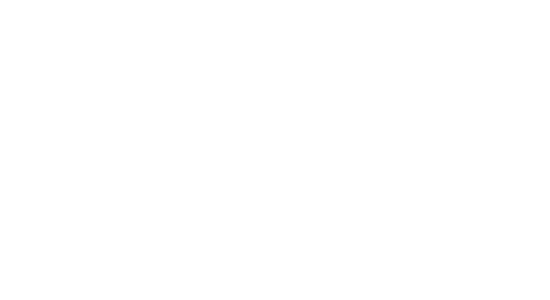
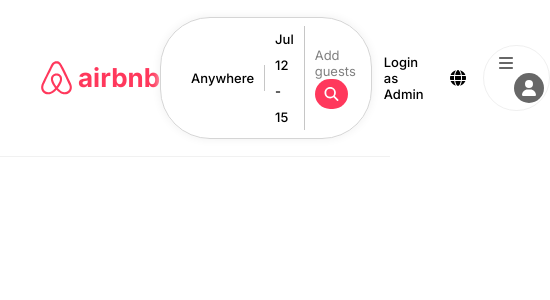
Before and after one commit to abedulaziz/airbnb-s_landing_page_replicate, a React (Create React App) app in the folder react_frontend/: page / in a window 390 px wide. Shown: the top 300 px of the page, 550 px wide, since content can reach past the window. Built offline with nearby package versions, Linux system fonts and the light colour scheme.

Commit message:
Creating header component inside pages folder with media queries

```diff
--- a/react_frontend/src/App.css
+++ b/react_frontend/src/App.css
@@ -1,38 +1,172 @@
-.App {
-  text-align: center;
+@import url('https://fonts.googleapis.com/css2?family=Inter:wght@300;400;500;700;800&display=swap');
+
+:root {
+  --theme-color: #ff385c
 }
 
-.App-logo {
-  height: 40vmin;
-  pointer-events: none;
+* {
+  box-sizing: border-box;
 }
 
-@media (prefers-reduced-motion: no-preference) {
-  .App-logo {
-    animation: App-logo-spin infinite 20s linear;
+body {
+  background-color: #FFF;
+  color: #000;
+  font-family: 'Inter', sans-serif;
+}
+
+h1, h2, h3, h4, p {
+  margin: 0
+}
+
+.container {
+  padding: 0 80px
+}
+
+
+/* ----------- start header ----------- */
+
+header {
+  border-bottom: 1px solid #f1f1f1;
+}
+
+header .header_items_wrapper {
+  display: flex;
+  padding: 17px 0;
+  justify-content: space-between;
+  align-items: center;
+}
+
+header .header_items_wrapper .logo {
+  display: flex;
+  align-items: center;
+}
+
+header .header_items_wrapper .logo svg{
+  width: 33px;
+}
+
+header .header_items_wrapper .logo .airbnb{
+  color: var(--theme-color);
+  font-size: 26px;
+  font-weight: 700;
+  margin-left: 5px;
+}
+
+header .header_items_wrapper .search_box {
+  border: 1px solid #d5d5d5 ;
+  padding: 8px 5px 8px 20px;
+  border-radius: 50px;
+  box-shadow: 0 0 10px #f0f0f0;
+  cursor: pointer;
+  position: absolute;
+  left: 50%;
+  transform: translateX(-50%);
+  font-size: 13px;
+
+}
+
+header .header_items_wrapper .search_box .search_wrapper{
+  display: flex;
+  align-items: center;
+}
+
+header .header_items_wrapper .search_box .search_wrapper >div:not(:last-child) {
+  border-right: 1px solid rgb(198, 198, 198);
+  padding: 0 10px;
+  font-weight: 500;
+  line-height: 2;
+}
+
+header .header_items_wrapper .search_box .search_wrapper .add_guests_and_search {
+  padding-left: 10px;
+  color: gray;
+}
+
+header .header_items_wrapper .search_box .search_wrapper .add_guests_and_search span {
+  margin-right: 10px;
+}
+
+header .header_items_wrapper .search_box .search_wrapper .add_guests_and_search .icon_wrapper {
+  display: inline-block;
+  background-color: var(--theme-color);
+  padding: 7px;
+  border-radius: 50px;
+}
+
+header .search_box .search_wrapper .add_guests_and_search .icon_wrapper svg {
+  color: #FFF;
+  width: 19px;
+  height: 14px
+}
+
+
+header .user_options {
+  display: flex;
+  align-items: center;
+}
+
+header .user_options >div:not(:last-child) {
+  padding: 12px;
+  border-radius: 50px;
+  font-size: 13px;
+  font-weight: 500;
+}
+
+header .user_options .language_search {
+  width: 42px;
+  font-size: initial !important;
+}
+
+header .user_options >div:not(:last-child):hover {
+  background-color: #F7F7F7;
+}
+
+header .user_options .user_menu {
+  border:1px solid #f0f0f0;
+  padding: 7px 5px 7px 15px;
+  border-radius: 50px;
+  margin-left: 5px;
+  transition: box-shadow 0.2s ease;
+}
+
+header .user_options .user_menu:hover {
+  box-shadow: 0 2px 4px rgba(0, 0, 0, 0.18);
+}
+
+header .user_options .user_menu svg {
+  color: #676767;
+}
+
+header .user_options .user_menu .profile_img {
+  display: inline-block;
+  margin-left: 15px;
+  background-color: #676767;
+  padding: 5px;
+  border-radius: 50px;
+  height: 30px;
+  width: 30px;
+}
+
+header .user_options .user_menu .profile_img svg {
+  color: #FFF;
+  margin:2px 0 0 3px;
+}
+
+/* header media queries */
+
+@media (max-width: 1127px) {
+  .container{
+    padding: 0 40px;
+
+  }
+
+@media (max-width: 949px) {
+  header .header_items_wrapper .search_box {
+    position: relative;
+    left: 0;
+    transform: none;
   }
 }
-
-.App-header {
-  background-color: #282c34;
-  min-height: 100vh;
-  display: flex;
-  flex-direction: column;
-  align-items: center;
-  justify-content: center;
-  font-size: calc(10px + 2vmin);
-  color: white;
 }
 
-.App-link {
-  color: #61dafb;
-}
-
-@keyframes App-logo-spin {
-  from {
-    transform: rotate(0deg);
-  }
-  to {
-    transform: rotate(360deg);
-  }
-}
+/* ----------- end header ----------- */
--- a/react_frontend/src/App.jsx
+++ b/react_frontend/src/App.jsx
@@ -1,10 +1,15 @@
+import {BrowserRouter as Router, Routes, Route} from 'react-router-dom'
+import Home from './pages/home';
+
 import './App.css';
 
 function App() {
   return (
-    <div className="App">
-
-    </div>
+    <Router>
+      <Routes>
+        <Route path="/" element={<Home />} />
+      </Routes>
+    </Router>
   );
 }
 
--- /dev/null
+++ b/react_frontend/src/pages/components/header.jsx
@@ -0,0 +1,60 @@
+import React from 'react'
+import ReactDOM from 'react-dom'
+import { FontAwesomeIcon } from '@fortawesome/react-fontawesome'
+import { faSearch } from '@fortawesome/free-solid-svg-icons'
+import { faGlobe } from '@fortawesome/free-solid-svg-icons'
+import { faBars } from '@fortawesome/free-solid-svg-icons'
+import { faUser } from '@fortawesome/free-solid-svg-icons'
+
+const Header = () => {
+  return (
+    <header>
+
+      <div className='container'>
+        <div className='header_items_wrapper'>
+
+          <div className='logo'>
+            <svg fill='#ff385c' xmlns="http://www.w3.org/2000/svg" viewBox="0 0 448 512"><path d="M224 373.12c-25.24-31.67-40.08-59.43-45-83.18-22.55-88 112.61-88 90.06 0-5.45 24.25-20.29 52-45 83.18zm138.15 73.23c-42.06 18.31-83.67-10.88-119.3-50.47 103.9-130.07 46.11-200-18.85-200-54.92 0-85.16 46.51-73.28 100.5 6.93 29.19 25.23 62.39 54.43 99.5-32.53 36.05-60.55 52.69-85.15 54.92-50 7.43-89.11-41.06-71.3-91.09 15.1-39.16 111.72-231.18 115.87-241.56 15.75-30.07 25.56-57.4 59.38-57.4 32.34 0 43.4 25.94 60.37 59.87 36 70.62 89.35 177.48 114.84 239.09 13.17 33.07-1.37 71.29-37.01 86.64zm47-136.12C280.27 35.93 273.13 32 224 32c-45.52 0-64.87 31.67-84.66 72.79C33.18 317.1 22.89 347.19 22 349.81-3.22 419.14 48.74 480 111.63 480c21.71 0 60.61-6.06 112.37-62.4 58.68 63.78 101.26 62.4 112.37 62.4 62.89.05 114.85-60.86 89.61-130.19.02-3.89-16.82-38.9-16.82-39.58z"/></svg>
+            <span className='airbnb'>airbnb</span>
+          </div>
+
+          <div className='search_box'>
+            <div className='search_wrapper'>
+
+              <div className='search_region'>
+                Anywhere
+              </div>
+
+              <div className='search_date'>
+                Jul 12 - 15
+              </div>
+
+              <div className='add_guests_and_search'>
+                <span>Add guests</span>
+                <div className='icon_wrapper'><FontAwesomeIcon icon={faSearch} /></div>
+              </div>
+
+            </div>
+          </div>
+
+          <div className='user_options'>
+
+            <div className='admin_login'>Login as Admin</div>
+            <div className='language_search'><FontAwesomeIcon icon={faGlobe} /></div>
+            <div className='user_menu'>
+              <FontAwesomeIcon icon={faBars} />
+              <div className='profile_img'>
+                <FontAwesomeIcon icon={faUser} />
+              </div>
+            </div>
+
+          </div>
+
+        </div>
+
+      </div>
+    </header>
+  )
+}
+
+export default Header
--- /dev/null
+++ b/react_frontend/src/pages/home.jsx
@@ -0,0 +1,12 @@
+import React from 'react'
+import Header from './components/header'
+
+const Home = () => {
+  return (
+    <>
+      <Header />
+    </>
+  )
+}
+
+export default Home
```
Also changed, not shown: react_frontend/package.json (+7 -0 lines), 1 other file (tests, documents, lock files or other folders).
